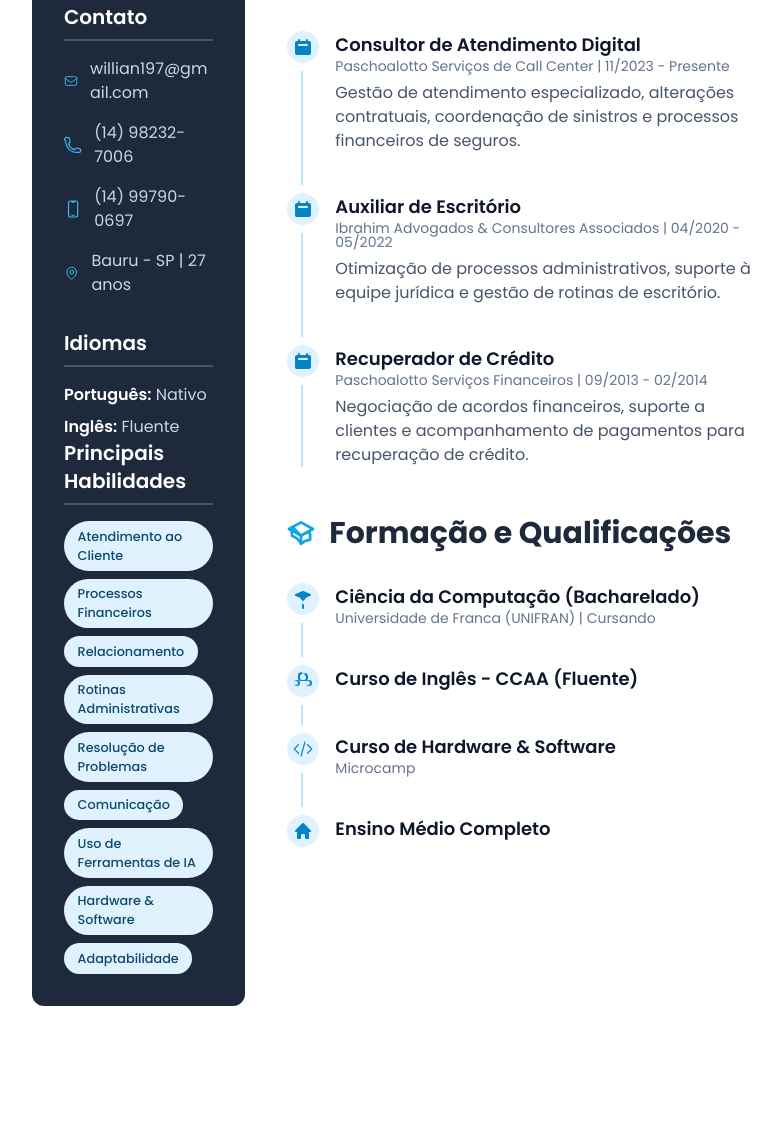
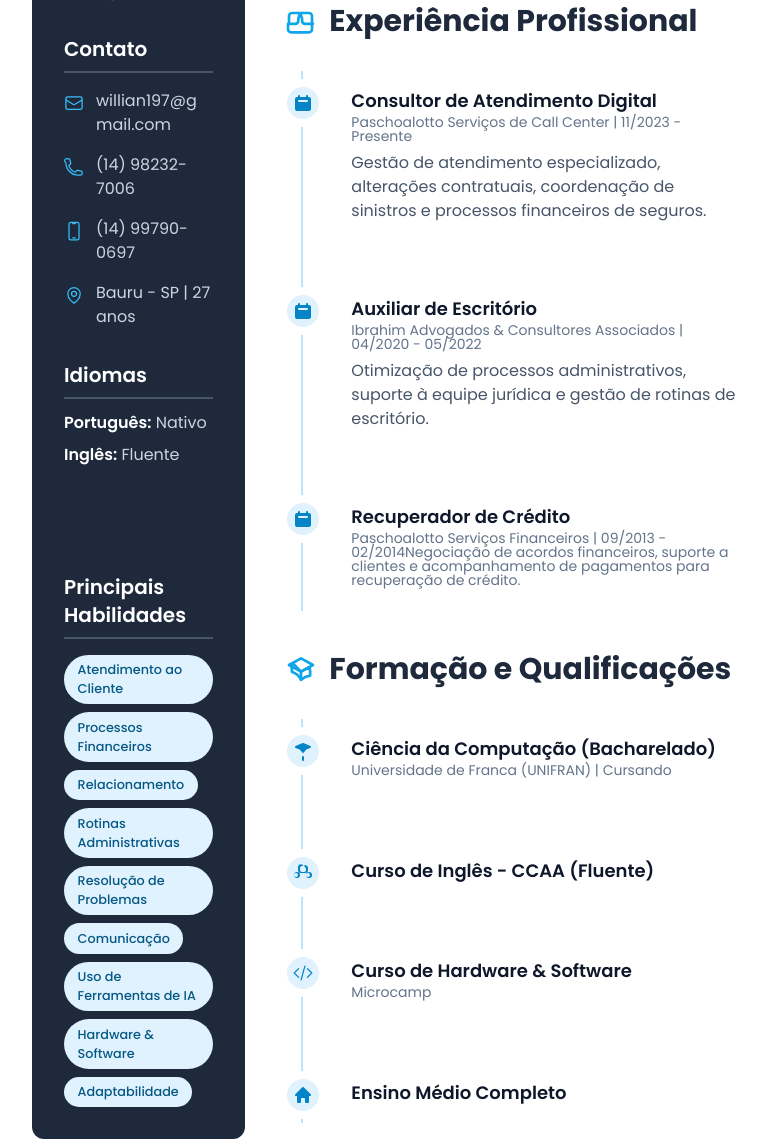
Before and after one commit to wbibrahim/crispy-guacamole, a plain HTML site: page index.html in a window 1280 px wide. Shown: the part 393-1532 px from the top of the page, without its empty margins (248-1029 px from the left). Before the commit the page ends 1447 px from the top, so only its background shows below. Drawn offline with nearby package versions, Linux system fonts and the light colour scheme.

Commit message:
Add files via upload

```diff
--- a/index.html
+++ b/index.html
@@ -9,40 +9,55 @@
     <link rel="preconnect" href="https://fonts.gstatic.com" crossorigin>
     <link href="https://fonts.googleapis.com/css2?family=Poppins:wght@300;400;500;600;700&display=swap" rel="stylesheet">
     <style>
+        /* Estilo base para o corpo do documento */
         body {
             font-family: 'Poppins', sans-serif;
-            background-color: #ffffff; /* Fundo branco para a conversão */
+            background-color: #f8fafc; /* slate-50, um cinza bem claro para destacar a página */
         }
+        /* Classe para os ícones */
         .icon {
             width: 1.25rem;
             height: 1.25rem;
             stroke-width: 1.5;
+            flex-shrink: 0; /* Impede que os ícones encolham */
         }
+        /* Efeito de transição suave para os cards da timeline */
         .timeline-card {
-            transition: all 0.2s;
+            transition: all 0.3s ease-in-out;
         }
+        /* Estilo para as tags de habilidades */
         .skill-tag {
-            background-color: #e0f2fe; /* light-blue-100 */
-            color: #0c4a6e; /* light-blue-800 */
+            background-color: #e0f2fe; /* sky-100 */
+            color: #075985; /* sky-800 */
             padding: 0.35rem 0.85rem;
             border-radius: 9999px;
             font-size: 0.8rem;
             font-weight: 500;
             display: inline-block;
+            transition: all 0.2s ease;
         }
-        /* Container principal com tamanho definido para se assemelhar a uma página */
+        .skill-tag:hover {
+            transform: translateY(-2px);
+            box-shadow: 0 4px 6px -1px rgb(0 0 0 / 0.1), 0 2px 4px -2px rgb(0 0 0 / 0.1);
+        }
+        /* Container principal com layout de página */
         .page-container {
             max-width: 8.5in;
-            margin: auto;
-            padding: 0.5in; /* Padding para as margens da página */
+            min-height: 11in;
+            margin: 2rem auto;
+            padding: 0.5in;
+            box-shadow: 0 10px 15px -3px rgb(0 0 0 / 0.1), 0 4px 6px -4px rgb(0 0 0 / 0.1);
         }
+        /* Mantém a cor da barra lateral, pois a classe já existe no HTML */
         .sidebar {
-             background-color: #1e293b;
+             background-color: #1e293b; /* slate-800 */
         }
     </style>
 </head>
-<body>
-    <div class="page-container bg-white">
+<body class="bg-slate-50">
+    <!-- Container que simula uma página A4 -->
+    <div class="page-container bg-white rounded-lg">
+        <!-- Grid principal que divide o layout em colunas -->
         <div class="grid grid-cols-1 lg:grid-cols-3 gap-10">
 
             <!-- COLUNA ESQUERDA (SIDEBAR) -->
@@ -51,32 +66,36 @@
                 <div class="text-center">
                     <img src="https://placehold.co/150x150/e0e7ff/3730a3?text=WI" alt="Foto de Willian Ibrahim" class="w-36 h-36 rounded-full mx-auto mb-4 border-4 border-slate-500 shadow-lg">
                     <h1 class="text-3xl font-bold text-white">Willian B. Ibrahim</h1>
-                    <p class="text-slate-300 mt-1">Atendimento, Finanças & Admin.</p>
+                    <p class="text-sky-300 mt-1">Atendimento, Finanças & Admin.</p>
                 </div>
 
                 <!-- CONTATO -->
                 <div class="space-y-4">
                     <h2 class="text-xl font-semibold border-b-2 border-slate-600 pb-2">Contato</h2>
-                    <div class="flex items-center space-x-3">
-                        <svg class="icon text-sky-400" xmlns="http://www.w3.org/2000/svg" fill="none" viewBox="0 0 24 24" stroke="currentColor"><path stroke-linecap="round" stroke-linejoin="round" d="M21.75 6.75v10.5a2.25 2.25 0 01-2.25 2.25h-15a2.25 2.25 0 01-2.25-2.25V6.75m19.5 0A2.25 2.25 0 0019.5 4.5h-15a2.25 2.25 0 00-2.25 2.25m19.5 0v.243a2.25 2.25 0 01-1.07 1.916l-7.5 4.615a2.25 2.25 0 01-2.36 0L3.32 8.91a2.25 2.25 0 01-1.07-1.916V6.75" /></svg>
-                        <a href="mailto:willian197@gmail.com" class="text-slate-300 break-all">willian197@gmail.com</a>
+                    <!-- E-mail -->
+                    <div class="flex items-start space-x-3 group">
+                        <svg class="icon text-sky-400 mt-1" xmlns="http://www.w3.org/2000/svg" fill="none" viewBox="0 0 24 24" stroke="currentColor"><path stroke-linecap="round" stroke-linejoin="round" d="M21.75 6.75v10.5a2.25 2.25 0 01-2.25 2.25h-15a2.25 2.25 0 01-2.25-2.25V6.75m19.5 0A2.25 2.25 0 0019.5 4.5h-15a2.25 2.25 0 00-2.25 2.25m19.5 0v.243a2.25 2.25 0 01-1.07 1.916l-7.5 4.615a2.25 2.25 0 01-2.36 0L3.32 8.91a2.25 2.25 0 01-1.07-1.916V6.75" /></svg>
+                        <a href="mailto:willian197@gmail.com" class="text-slate-300 break-all group-hover:text-sky-300 transition-colors duration-300">willian197@gmail.com</a>
                     </div>
-                    <div class="flex items-center space-x-3">
-                        <svg class="icon text-sky-400" xmlns="http://www.w3.org/2000/svg" fill="none" viewBox="0 0 24 24" stroke-width="1.5" stroke="currentColor"><path stroke-linecap="round" stroke-linejoin="round" d="M2.25 6.75c0 8.284 6.716 15 15 15h2.25a2.25 2.25 0 002.25-2.25v-1.372c0-.516-.351-.966-.852-1.091l-4.423-1.106c-.44-.11-.902.055-1.173.417l-.97 1.293c-.282.376-.769.542-1.21.38a12.035 12.035 0 01-7.143-7.143c-.162-.441.004-.928.38-1.21l1.293-.97c.363-.271.527-.734.417-1.173L6.963 3.102a1.125 1.125 0 00-1.091-.852H4.5A2.25 2.25 0 002.25 6.75z" /></svg>
-                        <a href="#" class="text-slate-300">(14) 98232-7006</a>
+                     <!-- Telefone 1 -->
+                    <div class="flex items-start space-x-3 group">
+                        <svg class="icon text-sky-400 mt-1" xmlns="http://www.w3.org/2000/svg" fill="none" viewBox="0 0 24 24" stroke-width="1.5" stroke="currentColor"><path stroke-linecap="round" stroke-linejoin="round" d="M2.25 6.75c0 8.284 6.716 15 15 15h2.25a2.25 2.25 0 002.25-2.25v-1.372c0-.516-.351-.966-.852-1.091l-4.423-1.106c-.44-.11-.902.055-1.173.417l-.97 1.293c-.282.376-.769.542-1.21.38a12.035 12.035 0 01-7.143-7.143c-.162-.441.004-.928.38-1.21l1.293-.97c.363-.271.527-.734.417-1.173L6.963 3.102a1.125 1.125 0 00-1.091-.852H4.5A2.25 2.25 0 002.25 6.75z" /></svg>
+                        <a href="https://wa.me/5514982327006" target="_blank" class="text-slate-300 group-hover:text-sky-300 transition-colors duration-300">(14) 98232-7006</a>
                     </div>
-                    <div class="flex items-center space-x-3">
-                         <svg class="icon text-sky-400" xmlns="http://www.w3.org/2000/svg" fill="none" viewBox="0 0 24 24" stroke-width="1.5" stroke="currentColor"><path stroke-linecap="round" stroke-linejoin="round" d="M10.5 1.5H8.25A2.25 2.25 0 006 3.75v16.5a2.25 2.25 0 002.25 2.25h7.5A2.25 2.25 0 0018 20.25V3.75a2.25 2.25 0 00-2.25-2.25H13.5m-3 0V3h3V1.5m-3 0h3m-3 18.75h3" /></svg>
-                        <a href="#" class="text-slate-300">(14) 99790-0697</a>
+                    <!-- Telefone 2 -->
+                    <div class="flex items-start space-x-3 group">
+                         <svg class="icon text-sky-400 mt-1" xmlns="http://www.w3.org/2000/svg" fill="none" viewBox="0 0 24 24" stroke-width="1.5" stroke="currentColor"><path stroke-linecap="round" stroke-linejoin="round" d="M10.5 1.5H8.25A2.25 2.25 0 006 3.75v16.5a2.25 2.25 0 002.25 2.25h7.5A2.25 2.25 0 0018 20.25V3.75a2.25 2.25 0 00-2.25-2.25H13.5m-3 0V3h3V1.5m-3 0h3m-3 18.75h3" /></svg>
+                        <a href="https://wa.me/5514997900697" target="_blank" class="text-slate-300 group-hover:text-sky-300 transition-colors duration-300">(14) 99790-0697</a>
                     </div>
-                     <div class="flex items-center space-x-3">
-                        <svg class="icon text-sky-400" xmlns="http://www.w3.org/2000/svg" fill="none" viewBox="0 0 24 24" stroke-width="1.5" stroke="currentColor"><path stroke-linecap="round" stroke-linejoin="round" d="M15 10.5a3 3 0 11-6 0 3 3 0 016 0z" /><path stroke-linecap="round" stroke-linejoin="round" d="M19.5 10.5c0 7.142-7.5 11.25-7.5 11.25S4.5 17.642 4.5 10.5a7.5 7.5 0 1115 0z" /></svg>
+                     <!-- Localização -->
+                    <div class="flex items-start space-x-3">
+                        <svg class="icon text-sky-400 mt-1" xmlns="http://www.w3.org/2000/svg" fill="none" viewBox="0 0 24 24" stroke-width="1.5" stroke="currentColor"><path stroke-linecap="round" stroke-linejoin="round" d="M15 10.5a3 3 0 11-6 0 3 3 0 016 0z" /><path stroke-linecap="round" stroke-linejoin="round" d="M19.5 10.5c0 7.142-7.5 11.25-7.5 11.25S4.5 17.642 4.5 10.5a7.5 7.5 0 1115 0z" /></svg>
                         <p class="text-slate-300">Bauru - SP | 27 anos</p>
                     </div>
                 </div>
 
                 <!-- IDIOMAS -->
-                <div class="space-y-4">
+                <div class="space-y-3">
                     <h2 class="text-xl font-semibold border-b-2 border-slate-600 pb-2">Idiomas</h2>
                     <div class="text-slate-300 space-y-2">
                         <p><strong class="font-semibold text-white">Português:</strong> Nativo</p>
@@ -85,7 +104,7 @@
                 </div>
 
                 <!-- HABILIDADES -->
-                <div class="space-y-4 !mt-auto"> <!-- !mt-auto empurra para o final -->
+                <div class="space-y-4 pt-4 !mt-auto"> <!-- !mt-auto empurra para o final -->
                     <h2 class="text-xl font-semibold border-b-2 border-slate-600 pb-2">Principais Habilidades</h2>
                     <div class="flex flex-wrap gap-2">
                         <span class="skill-tag">Atendimento ao Cliente</span>
@@ -102,9 +121,9 @@
             </aside>
 
             <!-- COLUNA DIREITA (CONTEÚDO PRINCIPAL) -->
-            <main class="lg:col-span-2">
+            <main class="lg:col-span-2 py-4">
                 <!-- RESUMO -->
-                <section class="mb-12">
+                <section class="mb-10">
                     <h2 class="text-3xl font-bold text-slate-800 mb-4 flex items-center space-x-3">
                          <svg xmlns="http://www.w3.org/2000/svg" class="h-8 w-8 text-sky-500" fill="none" viewBox="0 0 24 24" stroke="currentColor"><path stroke-linecap="round" stroke-linejoin="round" stroke-width="2" d="M15.75 6a3.75 3.75 0 11-7.5 0 3.75 3.75 0 017.5 0zM4.501 20.118a7.5 7.5 0 0114.998 0A17.933 17.933 0 0112 21.75c-2.676 0-5.216-.584-7.499-1.632z" /></svg>
                         <span>Resumo Profissional</span>
@@ -115,15 +134,15 @@
                 </section>
 
                 <!-- EXPERIÊNCIA PROFISSIONAL (TIMELINE) -->
-                <section class="mb-12">
+                <section class="mb-10">
                      <h2 class="text-3xl font-bold text-slate-800 mb-8 flex items-center space-x-3">
                         <svg xmlns="http://www.w3.org/2000/svg" class="h-8 w-8 text-sky-500" fill="none" viewBox="0 0 24 24" stroke="currentColor"><path stroke-linecap="round" stroke-linejoin="round" stroke-width="2" d="M20.25 14.15v4.07a2.25 2.25 0 01-2.25 2.25h-13.5a2.25 2.25 0 01-2.25-2.25v-4.07m18 0v-5.87a2.25 2.25 0 00-2.25-2.25H5.25a2.25 2.25 0 00-2.25 2.25v5.87m18 0h-5.92a2.25 2.25 0 01-2.25-2.25v-1.65a2.25 2.25 0 00-2.25-2.25H12.25a2.25 2.25 0 00-2.25 2.25v1.65a2.25 2.25 0 01-2.25 2.25H2.25" /></svg>
                         <span>Experiência Profissional</span>
                     </h2>
-                    <div class="relative border-l-2 border-sky-200 ml-4">
-                        <div class="mb-10 ml-8 timeline-card"><div class="absolute flex items-center justify-center w-8 h-8 bg-sky-100 rounded-full -left-4 ring-8 ring-white"><svg class="w-5 h-5 text-sky-600" fill="currentColor" viewBox="0 0 20 20"><path fill-rule="evenodd" d="M6 2a1 1 0 00-1 1v1H4a2 2 0 00-2 2v10a2 2 0 002 2h12a2 2 0 002-2V6a2 2 0 00-2-2h-1V3a1 1 0 10-2 0v1H7V3a1 1 0 00-1-1zm0 5a1 1 0 000 2h8a1 1 0 100-2H6z" clip-rule="evenodd" /></svg></div><h3 class="text-lg font-semibold text-slate-900">Consultor de Atendimento Digital</h3><p class="block mb-2 text-sm font-normal leading-none text-slate-500">Paschoalotto Serviços de Call Center | 11/2023 - Presente</p><p class="text-slate-600">Gestão de atendimento especializado, alterações contratuais, coordenação de sinistros e processos financeiros de seguros.</p></div>
-                        <div class="mb-10 ml-8 timeline-card"><div class="absolute flex items-center justify-center w-8 h-8 bg-sky-100 rounded-full -left-4 ring-8 ring-white"><svg class="w-5 h-5 text-sky-600" fill="currentColor" viewBox="0 0 20 20"><path fill-rule="evenodd" d="M6 2a1 1 0 00-1 1v1H4a2 2 0 00-2 2v10a2 2 0 002 2h12a2 2 0 002-2V6a2 2 0 00-2-2h-1V3a1 1 0 10-2 0v1H7V3a1 1 0 00-1-1zm0 5a1 1 0 000 2h8a1 1 0 100-2H6z" clip-rule="evenodd" /></svg></div><h3 class="text-lg font-semibold text-slate-900">Auxiliar de Escritório</h3><p class="block mb-2 text-sm font-normal leading-none text-slate-500">Ibrahim Advogados & Consultores Associados | 04/2020 - 05/2022</p><p class="text-slate-600">Otimização de processos administrativos, suporte à equipe jurídica e gestão de rotinas de escritório.</p></div>
-                        <div class="ml-8 timeline-card"><div class="absolute flex items-center justify-center w-8 h-8 bg-sky-100 rounded-full -left-4 ring-8 ring-white"><svg class="w-5 h-5 text-sky-600" fill="currentColor" viewBox="0 0 20 20"><path fill-rule="evenodd" d="M6 2a1 1 0 00-1 1v1H4a2 2 0 00-2 2v10a2 2 0 002 2h12a2 2 0 002-2V6a2 2 0 00-2-2h-1V3a1 1 0 10-2 0v1H7V3a1 1 0 00-1-1zm0 5a1 1 0 000 2h8a1 1 0 100-2H6z" clip-rule="evenodd" /></svg></div><h3 class="text-lg font-semibold text-slate-900">Recuperador de Crédito</h3><p class="block mb-2 text-sm font-normal leading-none text-slate-500">Paschoalotto Serviços Financeiros | 09/2013 - 02/2014</p><p class="text-slate-600">Negociação de acordos financeiros, suporte a clientes e acompanhamento de pagamentos para recuperação de crédito.</p></div>
+                    <div class="relative border-l-2 border-sky-200 ml-4 space-y-10">
+                        <div class="ml-8 timeline-card p-4 rounded-lg hover:bg-slate-50 hover:shadow-md hover:scale-[1.02]"><div class="absolute flex items-center justify-center w-8 h-8 bg-sky-100 rounded-full -left-4 ring-8 ring-white"><svg class="w-5 h-5 text-sky-600" fill="currentColor" viewBox="0 0 20 20"><path fill-rule="evenodd" d="M6 2a1 1 0 00-1 1v1H4a2 2 0 00-2 2v10a2 2 0 002 2h12a2 2 0 002-2V6a2 2 0 00-2-2h-1V3a1 1 0 10-2 0v1H7V3a1 1 0 00-1-1zm0 5a1 1 0 000 2h8a1 1 0 100-2H6z" clip-rule="evenodd" /></svg></div><h3 class="text-lg font-semibold text-slate-900">Consultor de Atendimento Digital</h3><p class="block mb-2 text-sm font-normal leading-none text-slate-500">Paschoalotto Serviços de Call Center | 11/2023 - Presente</p><p class="text-slate-600">Gestão de atendimento especializado, alterações contratuais, coordenação de sinistros e processos financeiros de seguros.</p></div>
+                        <div class="ml-8 timeline-card p-4 rounded-lg hover:bg-slate-50 hover:shadow-md hover:scale-[1.02]"><div class="absolute flex items-center justify-center w-8 h-8 bg-sky-100 rounded-full -left-4 ring-8 ring-white"><svg class="w-5 h-5 text-sky-600" fill="currentColor" viewBox="0 0 20 20"><path fill-rule="evenodd" d="M6 2a1 1 0 00-1 1v1H4a2 2 0 00-2 2v10a2 2 0 002 2h12a2 2 0 002-2V6a2 2 0 00-2-2h-1V3a1 1 0 10-2 0v1H7V3a1 1 0 00-1-1zm0 5a1 1 0 000 2h8a1 1 0 100-2H6z" clip-rule="evenodd" /></svg></div><h3 class="text-lg font-semibold text-slate-900">Auxiliar de Escritório</h3><p class="block mb-2 text-sm font-normal leading-none text-slate-500">Ibrahim Advogados & Consultores Associados | 04/2020 - 05/2022</p><p class="text-slate-600">Otimização de processos administrativos, suporte à equipe jurídica e gestão de rotinas de escritório.</p></div>
+                        <div class="ml-8 timeline-card p-4 rounded-lg hover:bg-slate-50 hover:shadow-md hover:scale-[1.02]"><div class="absolute flex items-center justify-center w-8 h-8 bg-sky-100 rounded-full -left-4 ring-8 ring-white"><svg class="w-5 h-5 text-sky-600" fill="currentColor" viewBox="0 0 20 20"><path fill-rule="evenodd" d="M6 2a1 1 0 00-1 1v1H4a2 2 0 00-2 2v10a2 2 0 002 2h12a2 2 0 002-2V6a2 2 0 00-2-2h-1V3a1 1 0 10-2 0v1H7V3a1 1 0 00-1-1zm0 5a1 1 0 000 2h8a1 1 0 100-2H6z" clip-rule="evenodd" /></svg></div><h3 class="text-lg font-semibold text-slate-900">Recuperador de Crédito</h3><p class="block mb-2 text-sm font-normal leading-none text-slate-500">Paschoalotto Serviços Financeiros | 09/2013 - 02/2014</p<p class="text-slate-600">Negociação de acordos financeiros, suporte a clientes e acompanhamento de pagamentos para recuperação de crédito.</p></div>
                     </div>
                 </section>
 
@@ -133,11 +152,11 @@
                         <svg xmlns="http://www.w3.org/2000/svg" class="h-8 w-8 text-sky-500" fill="none" viewBox="0 0 24 24" stroke="currentColor"><path stroke-linecap="round" stroke-linejoin="round" stroke-width="2" d="M12 14l9-5-9-5-9 5 9 5z" /><path stroke-linecap="round" stroke-linejoin="round" stroke-width="2" d="M12 14l6.16-3.422a12.083 12.083 0 01.665 6.479A11.952 11.952 0 0012 20.055a11.952 11.952 0 00-6.824-5.998 12.078 12.078 0 01.665-6.479L12 14z" /><path stroke-linecap="round" stroke-linejoin="round" stroke-width="2" d="M12 14v6" /></svg>
                         <span>Formação e Qualificações</span>
                     </h2>
-                     <div class="relative border-l-2 border-sky-200 ml-4">
-                        <div class="mb-10 ml-8 timeline-card"><div class="absolute flex items-center justify-center w-8 h-8 bg-sky-100 rounded-full -left-4 ring-8 ring-white"><svg class="w-5 h-5 text-sky-600" xmlns="http://www.w3.org/2000/svg" viewBox="0 0 20 20" fill="currentColor"><path d="M10.394 2.08a1 1 0 00-.788 0l-7 3a1 1 0 000 1.84L5.25 8.051a.999.999 0 011.085.12L10 12.338l3.665-4.167a.999.999 0 011.085-.12l2.645-1.23a1 1 0 000-1.84l-7-3z" /><path d="M10 15a1 1 0 00-1 1v3a1 1 0 002 0v-3a1 1 0 00-1-1z" /></svg></div><h3 class="text-lg font-semibold text-slate-900">Ciência da Computação (Bacharelado)</h3><p class="block mb-2 text-sm font-normal leading-none text-slate-500">Universidade de Franca (UNIFRAN) | Cursando</p></div>
-                        <div class="mb-10 ml-8 timeline-card"><div class="absolute flex items-center justify-center w-8 h-8 bg-sky-100 rounded-full -left-4 ring-8 ring-white"><svg class="w-5 h-5 text-sky-600" xmlns="http://www.w3.org/2000/svg" viewBox="0 0 20 20" fill="currentColor"><path fill-rule="evenodd" d="M5 5a3 3 0 015.25-2.613.5.5 0 01.442.022A3 3 0 0115 5v2a3 3 0 01-3 3H8a3 3 0 01-3-3V5zm5.75-2.404a.5.5 0 01.493-.01.5.5 0 01.19.262A2.003 2.003 0 0013 5v2a2 2 0 01-2 2H9a2 2 0 01-2-2V5c0-.84.538-1.564 1.304-1.854a.5.5 0 01.19-.262.5.5 0 01.493.01zM16 9a3 3 0 100 6 3 3 0 000-6zm-3 3a2 2 0 114 0 2 2 0 01-4 0zM4 9a3 3 0 100 6 3 3 0 000-6zm-3 3a2 2 0 114 0 2 2 0 01-4 0z" clip-rule="evenodd" /></svg></div><h3 class="text-lg font-semibold text-slate-900">Curso de Inglês - CCAA (Fluente)</h3></div>
-                        <div class="mb-10 ml-8 timeline-card"><div class="absolute flex items-center justify-center w-8 h-8 bg-sky-100 rounded-full -left-4 ring-8 ring-white"><svg class="w-5 h-5 text-sky-600" xmlns="http://www.w3.org/2000/svg" fill="none" viewBox="0 0 24 24" stroke-width="1.5" stroke="currentColor"><path stroke-linecap="round" stroke-linejoin="round" d="M17.25 6.75L22.5 12l-5.25 5.25m-10.5 0L1.5 12l5.25-5.25m7.5-3l-4.5 16.5" /></svg></div><h3 class="text-lg font-semibold text-slate-900">Curso de Hardware & Software</h3><p class="block mb-2 text-sm font-normal leading-none text-slate-500">Microcamp</p></div>
-                        <div class="ml-8 timeline-card"><div class="absolute flex items-center justify-center w-8 h-8 bg-sky-100 rounded-full -left-4 ring-8 ring-white"><svg class="w-5 h-5 text-sky-600" xmlns="http://www.w3.org/2000/svg" viewBox="0 0 20 20" fill="currentColor"><path fill-rule="evenodd" d="M9.293 2.293a1 1 0 011.414 0l7 7A1 1 0 0117 11h-1v6a1 1 0 01-1 1h-2a1 1 0 01-1-1v-3a1 1 0 00-1-1H9a1 1 0 00-1 1v3a1 1 0 01-1 1H5a1 1 0 01-1-1v-6H3a1 1 0 01-.707-1.707l7-7z" clip-rule="evenodd" /></svg></div><h3 class="text-lg font-semibold text-slate-900">Ensino Médio Completo</h3></div>
+                     <div class="relative border-l-2 border-sky-200 ml-4 space-y-10">
+                        <div class="ml-8 timeline-card p-4 rounded-lg hover:bg-slate-50 hover:shadow-md hover:scale-[1.02]"><div class="absolute flex items-center justify-center w-8 h-8 bg-sky-100 rounded-full -left-4 ring-8 ring-white"><svg class="w-5 h-5 text-sky-600" xmlns="http://www.w3.org/2000/svg" viewBox="0 0 20 20" fill="currentColor"><path d="M10.394 2.08a1 1 0 00-.788 0l-7 3a1 1 0 000 1.84L5.25 8.051a.999.999 0 011.085.12L10 12.338l3.665-4.167a.999.999 0 011.085-.12l2.645-1.23a1 1 0 000-1.84l-7-3z" /><path d="M10 15a1 1 0 00-1 1v3a1 1 0 002 0v-3a1 1 0 00-1-1z" /></svg></div><h3 class="text-lg font-semibold text-slate-900">Ciência da Computação (Bacharelado)</h3><p class="block mb-2 text-sm font-normal leading-none text-slate-500">Universidade de Franca (UNIFRAN) | Cursando</p></div>
+                        <div class="ml-8 timeline-card p-4 rounded-lg hover:bg-slate-50 hover:shadow-md hover:scale-[1.02]"><div class="absolute flex items-center justify-center w-8 h-8 bg-sky-100 rounded-full -left-4 ring-8 ring-white"><svg class="w-5 h-5 text-sky-600" xmlns="http://www.w3.org/2000/svg" viewBox="0 0 20 20" fill="currentColor"><path fill-rule="evenodd" d="M5 5a3 3 0 015.25-2.613.5.5 0 01.442.022A3 3 0 0115 5v2a3 3 0 01-3 3H8a3 3 0 01-3-3V5zm5.75-2.404a.5.5 0 01.493-.01.5.5 0 01.19.262A2.003 2.003 0 0013 5v2a2 2 0 01-2 2H9a2 2 0 01-2-2V5c0-.84.538-1.564 1.304-1.854a.5.5 0 01.19-.262.5.5 0 01.493.01zM16 9a3 3 0 100 6 3 3 0 000-6zm-3 3a2 2 0 114 0 2 2 0 01-4 0zM4 9a3 3 0 100 6 3 3 0 000-6zm-3 3a2 2 0 114 0 2 2 0 01-4 0z" clip-rule="evenodd" /></svg></div><h3 class="text-lg font-semibold text-slate-900">Curso de Inglês - CCAA (Fluente)</h3></div>
+                        <div class="ml-8 timeline-card p-4 rounded-lg hover:bg-slate-50 hover:shadow-md hover:scale-[1.02]"><div class="absolute flex items-center justify-center w-8 h-8 bg-sky-100 rounded-full -left-4 ring-8 ring-white"><svg class="w-5 h-5 text-sky-600" xmlns="http://www.w3.org/2000/svg" fill="none" viewBox="0 0 24 24" stroke-width="1.5" stroke="currentColor"><path stroke-linecap="round" stroke-linejoin="round" d="M17.25 6.75L22.5 12l-5.25 5.25m-10.5 0L1.5 12l5.25-5.25m7.5-3l-4.5 16.5" /></svg></div><h3 class="text-lg font-semibold text-slate-900">Curso de Hardware & Software</h3><p class="block mb-2 text-sm font-normal leading-none text-slate-500">Microcamp</p></div>
+                        <div class="ml-8 timeline-card p-4 rounded-lg hover:bg-slate-50 hover:shadow-md hover:scale-[1.02]"><div class="absolute flex items-center justify-center w-8 h-8 bg-sky-100 rounded-full -left-4 ring-8 ring-white"><svg class="w-5 h-5 text-sky-600" xmlns="http://www.w3.org/2000/svg" viewBox="0 0 20 20" fill="currentColor"><path fill-rule="evenodd" d="M9.293 2.293a1 1 0 011.414 0l7 7A1 1 0 0117 11h-1v6a1 1 0 01-1 1h-2a1 1 0 01-1-1v-3a1 1 0 00-1-1H9a1 1 0 00-1 1v3a1 1 0 01-1 1H5a1 1 0 01-1-1v-6H3a1 1 0 01-.707-1.707l7-7z" clip-rule="evenodd" /></svg></div><h3 class="text-lg font-semibold text-slate-900">Ensino Médio Completo</h3></div>
                      </div>
                 </section>
             </main>
```
